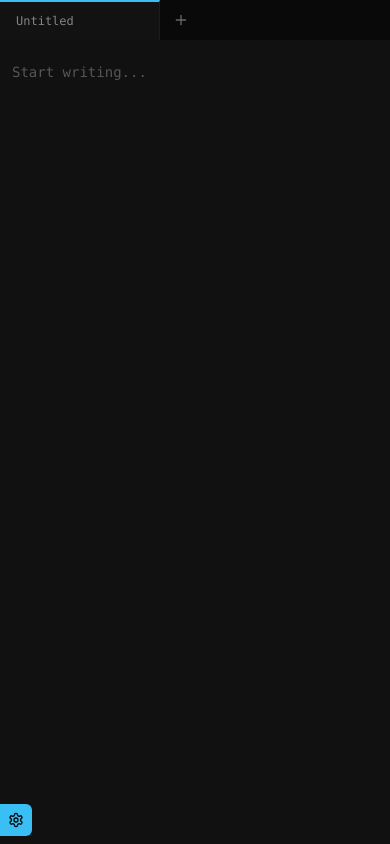
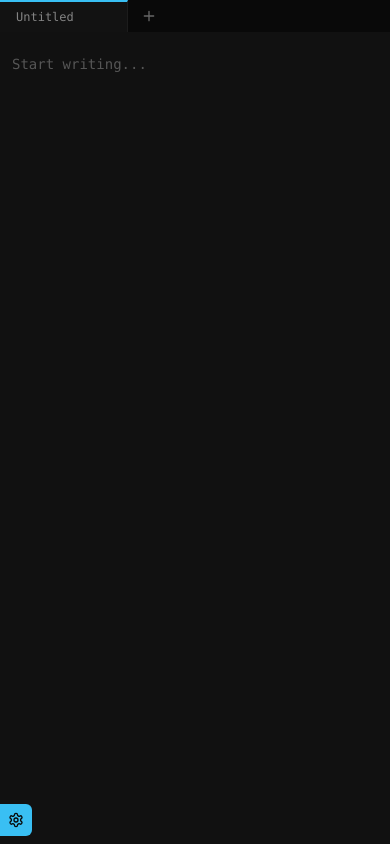
Before and after one commit to masdevan/duhlupa-notecanvas, a Next.js app: page / in a window 390 px wide. Built offline with nearby package versions, Linux system fonts and the light colour scheme.

Commit message:
fix: adjust tab and modal sizes for mobile

```diff
--- a/components/color-picker.tsx
+++ b/components/color-picker.tsx
@@ -157,8 +157,8 @@ export default function ColorPicker({
         >
           <IconClose size={12} />
         </button>
-        <div className="flex max-h-[80dvh] flex-col items-stretch gap-4 overflow-y-auto p-4 sm:p-5">
-        <div className="flex flex-row items-center gap-4 sm:gap-5">
+        <div className="flex max-h-[80dvh] flex-col items-stretch gap-3 overflow-y-auto p-3 sm:gap-4 sm:p-5">
+        <div className="flex flex-row items-center gap-3 sm:gap-5">
           <div
             ref={ringRef}
             onPointerDown={(event) => {
@@ -177,7 +177,7 @@ export default function ColorPicker({
             onPointerCancel={() => {
               dragging.current = false;
             }}
-            className="relative h-32 w-32 cursor-pointer touch-none rounded-full sm:h-36 sm:w-36"
+            className="relative h-28 w-28 cursor-pointer touch-none rounded-full sm:h-36 sm:w-36"
             style={{
               background:
                 "radial-gradient(circle, #121212 0 39.5%, transparent 40.5%), conic-gradient(from 0deg, #f00, #ff0, #0f0, #0ff, #00f, #f0f, #f00)",
@@ -210,7 +210,7 @@ export default function ColorPicker({
             onPointerCancel={() => {
               dragging.current = false;
             }}
-            className="relative h-32 w-32 cursor-pointer touch-none rounded-sm sm:h-36 sm:w-40"
+            className="relative h-28 w-28 cursor-pointer touch-none rounded-sm sm:h-36 sm:w-40"
             style={{
               background: `linear-gradient(to top, #000, transparent), linear-gradient(to right, #fff, hsl(${hue} 100% 50%))`,
             }}
--- a/components/settings-modal.tsx
+++ b/components/settings-modal.tsx
@@ -162,7 +162,7 @@ export default function SettingsModal({
           event.stopPropagation();
           setPickerOpen(null);
         }}
-        className={`w-[calc(100%-2rem)] max-w-md rounded-sm border border-edge bg-raised p-5 shadow-2xl sm:p-6 ${
+        className={`w-[calc(100%-2rem)] max-w-md rounded-sm border border-edge bg-raised p-4 shadow-2xl sm:p-6 ${
           closing ? "modal-panel-out" : "modal-panel"
         }`}
       >
--- a/components/tab-strip.tsx
+++ b/components/tab-strip.tsx
@@ -58,7 +58,7 @@ export default function TabStrip({
       onMouseMove={onMouseMove}
       onMouseUp={onMouseUp}
       onMouseLeave={onMouseUp}
-      className="no-scrollbar flex h-10 cursor-grab select-none items-stretch gap-px overflow-x-auto overscroll-x-contain bg-tab-bar sm:h-9"
+      className="no-scrollbar flex h-8 cursor-grab select-none items-stretch gap-px overflow-x-auto overscroll-x-contain bg-tab-bar sm:h-9"
     >
       {tabs.map((tab, index) => {
         const isActive = tab.id === activeId;
@@ -75,7 +75,7 @@ export default function TabStrip({
                 onSelect(tab.id);
               }
             }}
-              className={`group relative flex h-full w-40 shrink-0 cursor-pointer items-center whitespace-nowrap border-t-2 border-edge pl-4 font-mono text-xs transition-colors ${borderClasses} ${
+              className={`group relative flex h-full w-32 shrink-0 cursor-pointer items-center whitespace-nowrap border-t-2 border-edge pl-4 font-mono text-xs transition-colors sm:w-40 ${borderClasses} ${
                 isActive
                   ? "border-t-accent bg-tab-active text-foreground/50"
                   : "border-t-transparent text-foreground/40 hover:bg-tab-active/50 hover:text-foreground"
```
